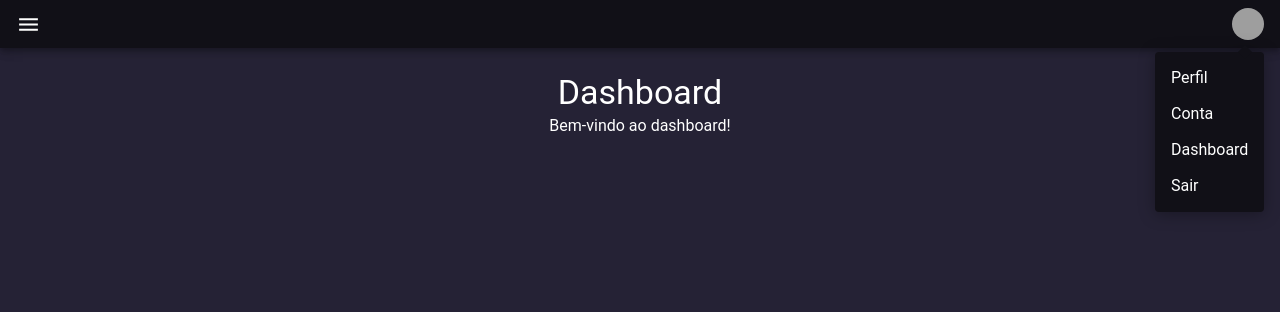
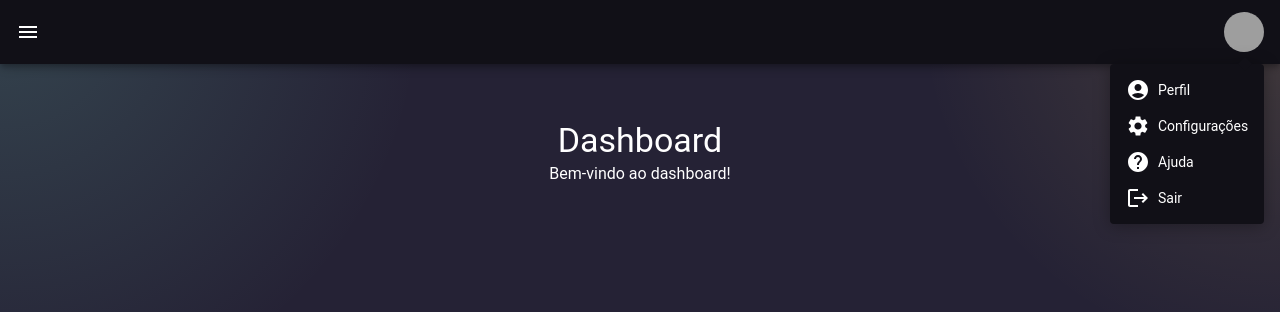
Before and after one commit to Gui-ODSC/PetGen, a Next.js app in the folder frontend/: page /dashboard in a window 1280 px wide. Both pictures are taken after a click on the button 1248 px from the left and 24 px from the top of the page. Shown: the top 312 px of the page. Built offline with nearby package versions, Linux system fonts and the light colour scheme; grey boxes are pictures that could not be loaded.

Commit message:
chore: adicionado mais elementos no menu de perfil do usuário e melhorado o layout da aplicação

```diff
--- a/frontend/app/(InsideApp)/layout.tsx
+++ b/frontend/app/(InsideApp)/layout.tsx
@@ -1,6 +1,8 @@
 "use client";
 import BaseAppBar from "@/components/layout/AppBar";
-import { Grid } from "@mui/material";
+import { Box } from "@mui/material";
+
+const APP_BAR_HEIGHT = 64;
 
 export default function InsideAppLayout({
 	children,
@@ -8,15 +10,38 @@ export default function InsideAppLayout({
 	children: React.ReactNode;
 }) {
 	return (
-		<Grid
+		<Box
 			sx={{
-				minHeight: "100vh",
+				height: "100vh",
 				backgroundColor: "#252235",
+				overflow: "hidden",
 			}}
 			color="white"
 		>
 			<BaseAppBar />
-			{children}
-		</Grid>
+			<Box
+				sx={{
+					pt: `${APP_BAR_HEIGHT}px`,
+					height: "100%",
+					boxSizing: "border-box",
+					background:
+						"radial-gradient(circle at top left, rgba(123, 224, 195, 0.18), transparent 28%), radial-gradient(circle at top right, rgba(255, 214, 107, 0.14), transparent 24%)",
+					overflow: "hidden",
+				}}
+			>
+				<Box
+					sx={{
+						height: "100%",
+						px: { xs: 2, md: 4 },
+						py: { xs: 3, md: 4 },
+						boxSizing: "border-box",
+						overflowY: "auto",
+						overflowX: "hidden",
+					}}
+				>
+					{children}
+				</Box>
+			</Box>
+		</Box>
 	);
 }
--- a/frontend/components/layout/AppBar.tsx
+++ b/frontend/components/layout/AppBar.tsx
@@ -3,13 +3,25 @@ import AppBar from '@mui/material/AppBar';
 import MenuIcon from '@mui/icons-material/Menu';
 import { useState } from 'react';
 import ClienteUsuarioDialogConfirmLogout from '../auth/ClienteUsuarioDialogConfirmLogout';
+import { useRouter } from 'next/navigation';
+import AccountCircleIcon from '@mui/icons-material/AccountCircle';
+import LogoutIcon from '@mui/icons-material/Logout';
+import SettingsIcon from '@mui/icons-material/Settings';
+import HelpIcon from '@mui/icons-material/Help';
 
 export default function BaseAppBar() {
 
-	const options = ['Perfil', 'Conta', 'Dashboard', 'Sair'];
+	const options = {
+		'Perfil': <AccountCircleIcon />,
+		'Configurações': <SettingsIcon />,
+		'Ajuda': <HelpIcon />,
+		'Sair': <LogoutIcon />
+	};
 
 	const [anchorEl, setAnchorEl] = useState<null | HTMLElement>(null);
 	const [openDialogConfirmLogout, setOpenDialogConfirmLogout] = useState(false);
+
+	const router = useRouter();
 
 	const open = Boolean(anchorEl);
 	const handleClick = (event: React.MouseEvent<HTMLElement>) => {
@@ -18,23 +30,30 @@ export default function BaseAppBar() {
 	const handleClose = (option?: string) => {
 		if (option === 'Sair') {
 			setOpenDialogConfirmLogout(true);
+		} else if (option === 'Perfil') {
+			router.push('/perfil');
+		} else if (option === 'Configurações') {
+			router.push('/configuracoes');
+		} else if (option === 'Ajuda') {
+			router.push('/ajuda');
+		} else {
+			setAnchorEl(null);
 		}
-		setAnchorEl(null);
 	};
 
 	return (
-		<AppBar position="static" sx={{ backgroundColor: "#111017" }} elevation={5}>
+		<AppBar position="fixed" sx={{ backgroundColor: "#111017", height: 64, justifyContent: "center" }} elevation={5}>
 			<Grid sx={{ display: "flex", alignItems: "center", justifyContent: "space-between", pt: 1, pb: 1, pr: 2, pl: 2 }} >
 				<Box display={"flex"} alignItems={"center"} justifyContent={"start"}>
 					<IconButton size='small' sx={{ p: 0 }}>
-						<MenuIcon sx={{ width: 25, height: 25 }} color='secondary' />
+						<MenuIcon color='secondary' />
 					</IconButton>
 				</Box>
 				<Box sx={{ display: 'flex', justifyContent: 'flex-end' }}>
 					<Grid>
 						<Tooltip title="Abrir configurações">
 							<IconButton onClick={handleClick} sx={{ p: 0 }}>
-								<Avatar sx={{ width: 32, height: 32 }} alt="Remy Sharp" src="../../public/lading-page-enterprise.png" />
+								<Avatar alt="Remy Sharp" src="../../public/lading-page-enterprise.png" />
 							</IconButton>
 						</Tooltip>
 						<Menu
@@ -76,10 +95,10 @@ export default function BaseAppBar() {
 							transformOrigin={{ horizontal: 'right', vertical: 'top' }}
 							anchorOrigin={{ horizontal: 'right', vertical: 'bottom' }}
 						>
-							{options.map((option) => (
+							{Object.entries(options).map(([key, icon]) => (
 								<MenuItem
-									key={option}
-									onClick={() => handleClose(option)}
+									key={key}
+									onClick={() => handleClose(key)}
 									sx={{
 										color: "white",
 										borderRadius: 1,
@@ -89,7 +108,10 @@ export default function BaseAppBar() {
 										},
 									}}
 								>
-									{option}
+									<Grid display={"flex"} alignItems={"center"} gap={1}>
+										{icon}
+										<Typography fontSize={14}>{key}</Typography>
+									</Grid>
 								</MenuItem>
 							))}
 						</Menu>
```
